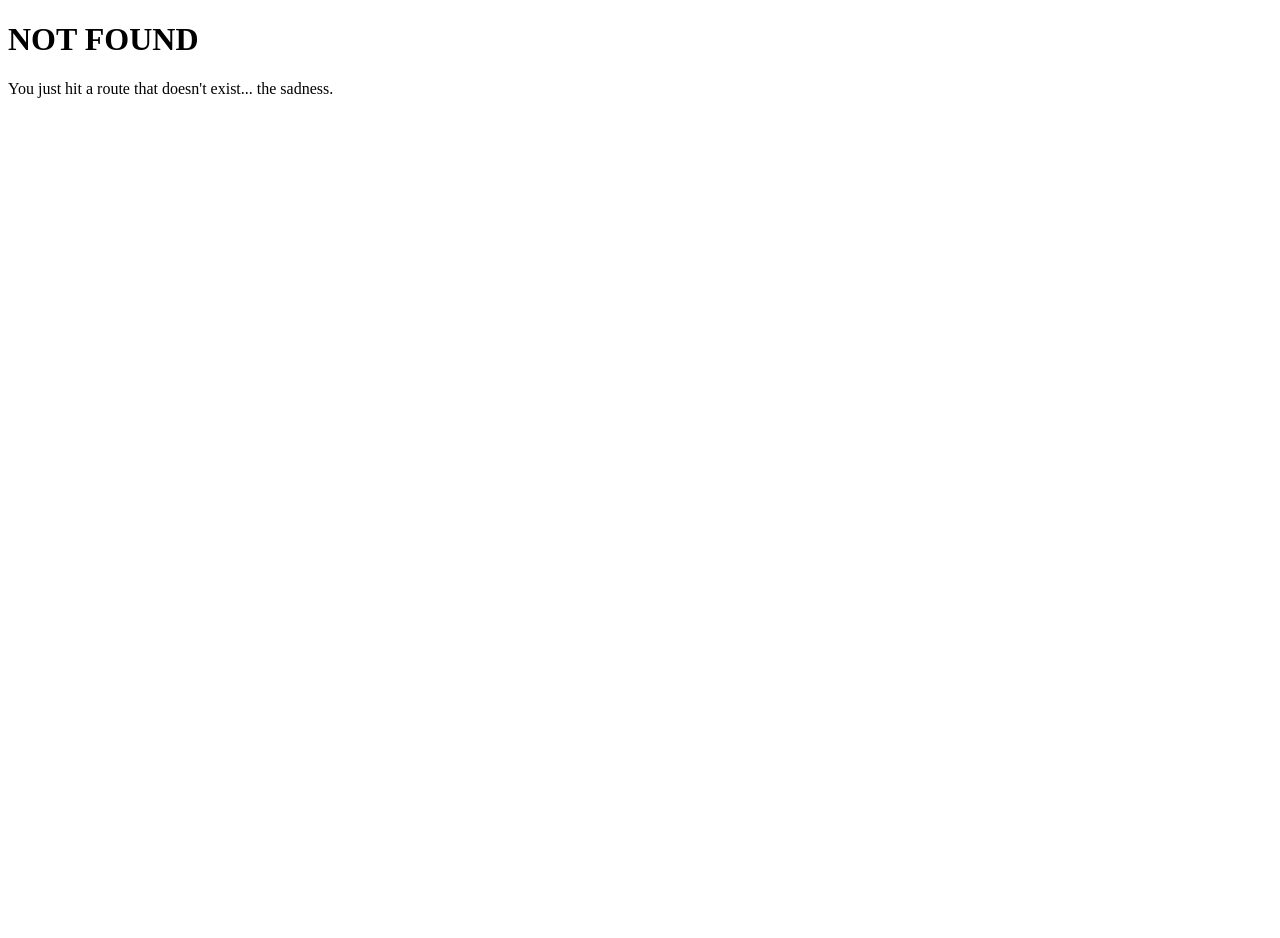
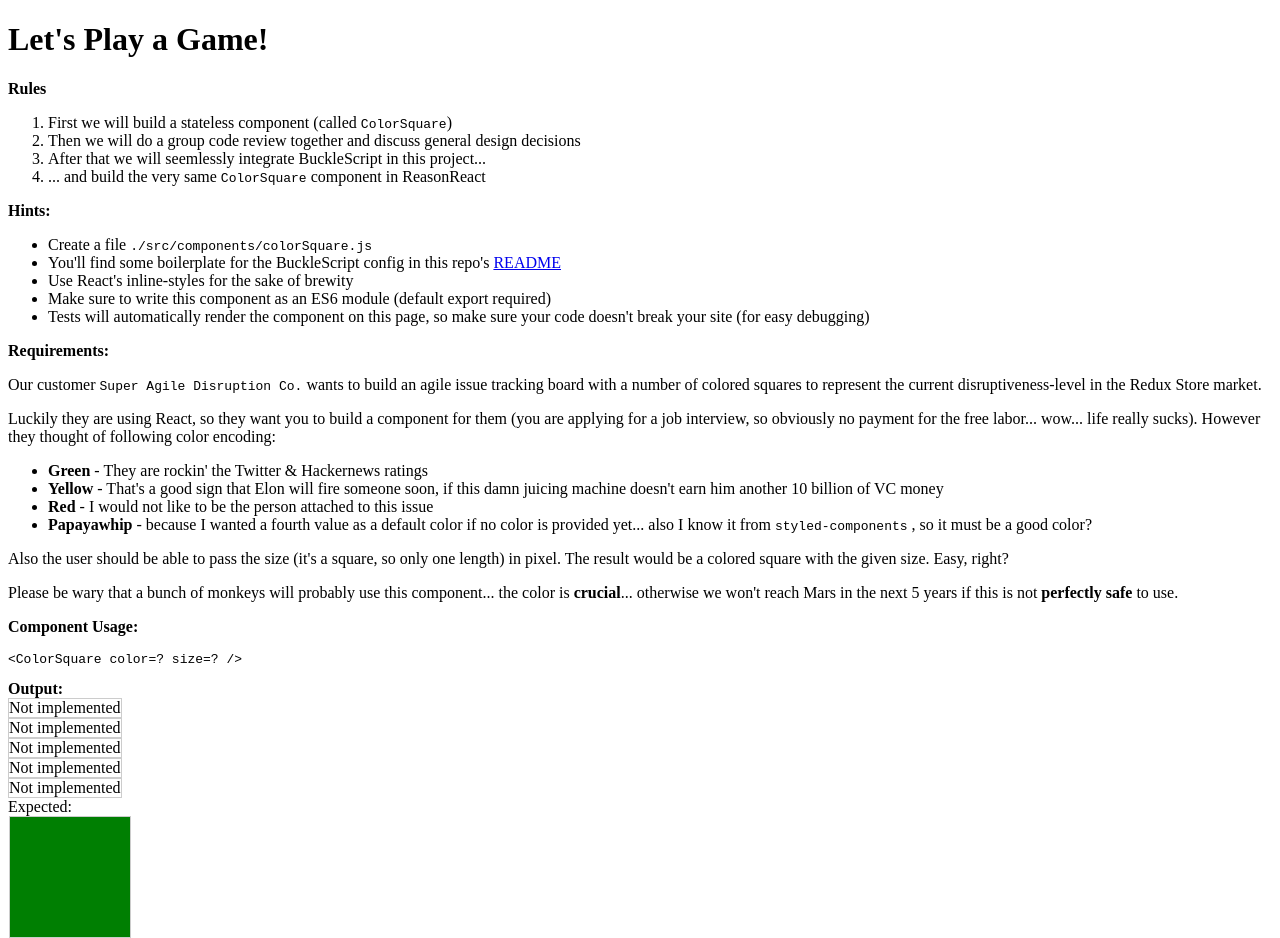
Before and after one commit to ryyppy/reason-workshop-exercise, a Gatsby site: page /step1 in a window 1280 px wide. Before the commit this address had no page. Shown: the top 938 px of the page. Before the commit the page ends 800 px from the top, so only its background shows below. Built offline with nearby package versions, Linux system fonts and the light colour scheme; Gatsby itself is replaced by a stand-in of ours.

Commit message:
split it up into two parts

```diff
--- a/src/pages/index.js
+++ b/src/pages/index.js
@@ -4,7 +4,10 @@ import Link from "gatsby-link";
 const IndexPage = () => (
   <div>
     <h1>Hello Workshop Attendees!</h1>
-    <p> <b>You fell into my trap.</b> </p>
+    <p>
+      {" "}
+      <b>You fell into my trap.</b>{" "}
+    </p>
     <p>
       Now it's time to integrate some ReasonReact in here >:-) <br />
       To make things easier, I thought it would be a good idea to put the
@@ -13,7 +16,7 @@ const IndexPage = () => (
     <p>
       If you have any trouble, ask your instructor, or do some pair programming!
     </p>
-    <Link to="/what_to_do/">Gimme the challenge!</Link>
+    <Link to="/step1/">Gimme the challenge!</Link>
   </div>
 );
 
--- a/src/pages/what_to_do.js
+++ b/src/pages/step1.js
@@ -1,5 +1,6 @@
 import React from "react";
 import Link from "gatsby-link";
+import expectedOutput from "./step1_expected.png";
 
 import ColorSquare from "../components/colorSquare";
 
@@ -8,16 +9,12 @@ let testCases = [
   { color: "yellow", size: 100 },
   { color: "red", size: 80 },
   { color: "papayawhip", size: 70 },
-  { color: "purple", size: 50 },
-  { color: undefined, size: -50 },
-  { color: null, size: 50 },
-  { color: null, size: null },
-  { color: undefined, size: undefined }
+  { color: "purple", size: 50 }
 ];
 
-const WhatToDo = () => (
+const Step1 = () => (
   <div>
-    <h1>Let's Play a Game!</h1>
+    <h1>Let{"'"}s Play a Game!</h1>
     <div>
       <b>Rules</b>
       <ol>
@@ -45,8 +42,8 @@ const WhatToDo = () => (
           Create a file <tt>./src/components/colorSquare.js</tt>
         </li>
         <li>
-          You'll find some boilerplate for the BuckleScript config in this
-          repo's{" "}
+          You{"'"}ll find some boilerplate for the BuckleScript config in this
+          repo{"'"}s{" "}
           <a
             target="_blank"
             href="https://github.com/ryyppy/reason-workshop-gatsby#reason-workshop-gatsby"
@@ -54,7 +51,7 @@ const WhatToDo = () => (
             README
           </a>
         </li>
-        <li> Use React's inline-styles for the sake of brewity </li>
+        <li> Use React{"'"}s inline-styles for the sake of brewity </li>
         <li>
           {" "}
           Make sure to write this component as an ES6 module (default export
@@ -62,7 +59,7 @@ const WhatToDo = () => (
         </li>
         <li>
           Tests will automatically render the component on this page, so make
-          sure your code doesn't break your site (for easy debugging)
+          sure your code doesn{"'"}t break your site (for easy debugging)
         </li>
       </ul>
     </div>
@@ -83,12 +80,12 @@ const WhatToDo = () => (
       <ul>
         <li>
           {" "}
-          <b>Green</b> - They are rockin' the Twitter & Hackernews ratings{" "}
+          <b>Green</b> - They are rockin{"'"} the Twitter & Hackernews ratings{" "}
         </li>
         <li>
-          <b>Yellow</b> - That's a good sign that Elon will fire someone soon,
-          if this damn juicing machine doesn't earn him another 10 billion of VC
-          money
+          <b>Yellow</b> - That{"'"}s a good sign that Elon will fire someone
+          soon, if this damn juicing machine doesn{"'"}t earn him another 10
+          billion of VC money
         </li>
         <li>
           <b>Red</b> - I would not like to be the person attached to this issue
@@ -100,13 +97,13 @@ const WhatToDo = () => (
         </li>
       </ul>
       <p>
-        Also the user should be able to pass the size (it's a square, so only
-        one length) in pixel. The result would be a colored square with the
+        Also the user should be able to pass the size (it{"'"}s a square, so
+        only one length) in pixel. The result would be a colored square with the
         given size. Easy, right?
       </p>
       <p>
         Please be wary that a bunch of monkeys will probably use this
-        component... the color is <b>crucial</b>... otherwise we won't reach
+        component... the color is <b>crucial</b>... otherwise we won{"'"}t reach
         Mars in the next 5 years if this is not <b>perfectly safe</b> to use.
       </p>
       <p>
@@ -117,8 +114,18 @@ const WhatToDo = () => (
     <div>
       <b>Output:</b>
       {testCases.map(({ color, size }, i) => (
-        <ColorSquare color={color} size={size} key={i} />
+        <div>
+          <div style={{ border: "1px solid #ccc", display: "inline-block" }}>
+            <ColorSquare color={color} size={size} key={i} />
+          </div>
+        </div>
       ))}
+      <div>Expected:</div>
+      <img src={expectedOutput} width={125} />
+    </div>
+
+    <div>
+      <Link to="/step2">Go to next step</Link>
     </div>
 
     <div>
@@ -127,4 +134,4 @@ const WhatToDo = () => (
   </div>
 );
 
-export default WhatToDo;
+export default Step1;
```
Also changed, not shown: src/pages/step2.js (added, +42 -0 lines), src/pages/step1_expected.png (added).
